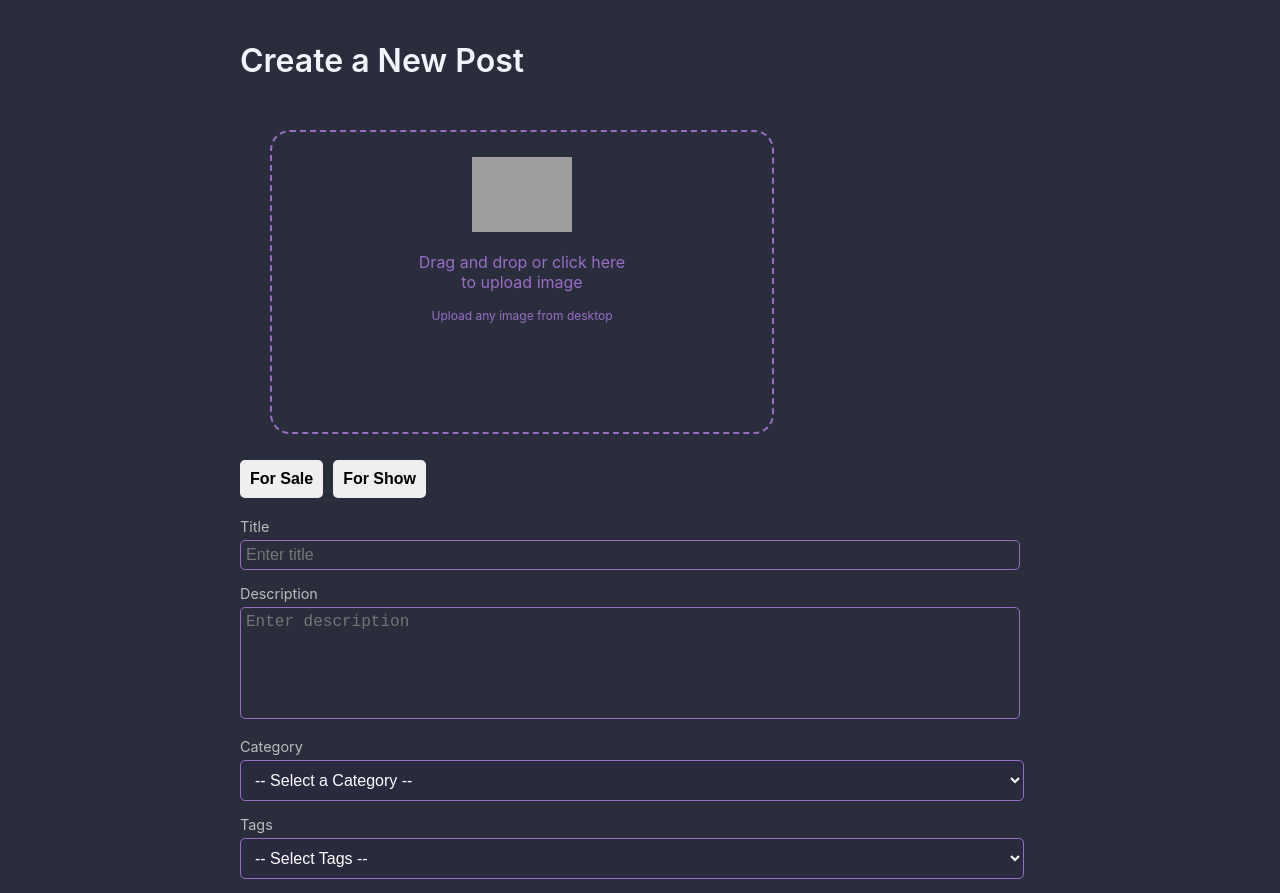
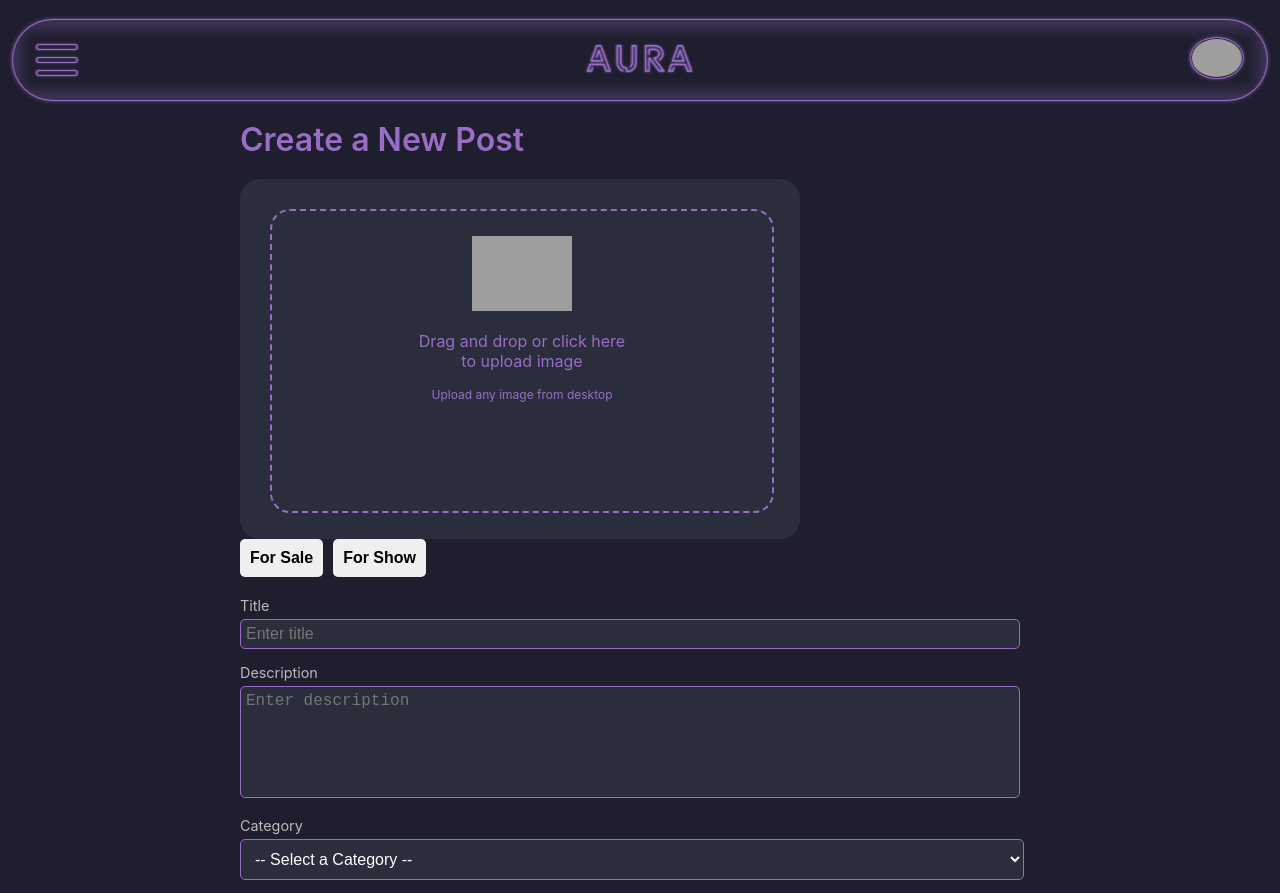
Before and after one commit to Web1-Teams/11am-grp1-repo, a React (Create React App) app in the folder aura/: page /upload in a window 1280 px wide. Shown: the top 893 px of the page. Built offline with nearby package versions, Linux system fonts and the light colour scheme; grey boxes are pictures that could not be loaded.

Commit message:
updata localstorge and dark&light mod

```diff
--- a/aura/src/pages/styles/upload-style.css
+++ b/aura/src/pages/styles/upload-style.css
@@ -1,19 +1,21 @@
 .upload-container {
   margin: 0;
   font-family: 'Inter', sans-serif;
-  background-color: var(--variant);
-  color: var(--light);
+  background-color: var(--bg-color);
+  color: var(--variant);
   padding: 20px;
 }
 .upload-container .container-upload {
   max-width: 800px;
   margin: 0 auto;
+  margin-top: 100px;
 }
 
 .upload-container h1 {
   font-size: 2rem;
   font-weight: 600;
   margin-bottom: 20px;
+  color: #996dc6;
 }
 
 .upload-container .imageUpload{
@@ -22,7 +24,7 @@
   justify-content: space-between;
   align-items: center;
 }
-#drop-area{
+#drop-area-upload{
   width: 500px;
   height: 300px;
   padding: 30px;
@@ -31,19 +33,19 @@
   border-radius: 20px;
   color: #996dc6;
 }
-#img-view{
+#img-view-upload{
   width: 100%;
   height: 100%;
   border-radius: 20px;
-  border: 2px dashed ;
+  border: 2px dashed  ;
   background-position: center;
   background-size: cover;
 }
-#img-view img{
+#img-view-upload img{
   width: 100px;
   margin-top: 25px;
 }
-#img-view span{
+#img-view-upload span{
   display: block;
   font-size: 12px;
   color: #996dc6;
@@ -66,13 +68,13 @@
 }
 
 .upload-container .toggle-buttons .sale {
-  background-color: #4e3dc9;
+  background-color: #996dc6;
   color: #fff;
 }
 
 .upload-container .toggle-buttons .show {
-  background-color:  var(--variant);
-  color: #bbb;
+  background-color:  #996dc6;
+  color: #996dc6;
 }
 .upload-container .form-group1 {
   margin-bottom: 15px;
@@ -126,7 +128,7 @@
   font-size: 1rem;
   border: 1px solid #996dc6;
   border-radius: 5px;
-  background-color: #2a2a3f;
+  background-color: var(--variant);
   color: #fff;
   cursor: pointer;
 }
--- a/aura/src/pages/upload.js
+++ b/aura/src/pages/upload.js
@@ -1,8 +1,11 @@
 import React, { useState, useEffect } from 'react';
+import { useNavigate } from 'react-router-dom';
+import shopItems from '../data/shop-items-data.json';
 import '../pages/styles/upload-style.css'
+import Navbar from '../components/navbar';
 
 
-const CreateNewPost = () => {
+const Upload = () => {
   const [postDetails, setPostDetails] = useState(() => {
     const savedDetails = localStorage.getItem('postDetails');
     return savedDetails
@@ -12,14 +15,25 @@ const CreateNewPost = () => {
           title: '',
           description: '',
           category: '',
-          tags: '',
-          originalOrPrint: '',
           isForSale: false,
           price: '',
         };
   });
 
+  const navigate = useNavigate();
+
   useEffect(() => {
+    return () => {
+      if (postDetails.imagePreview) {
+        URL.revokeObjectURL(postDetails.imagePreview);
+      }
+    };
+  }, [postDetails.imagePreview]);
+
+  useEffect(() => {
+    if (!localStorage.getItem('shopItems')) {
+      localStorage.setItem('shopItems', JSON.stringify(shopItems));
+    }
     localStorage.setItem('postDetails', JSON.stringify(postDetails));
   }, [postDetails]);
 
@@ -67,9 +81,9 @@ const CreateNewPost = () => {
   };
 
   const handlePost = () => {
-    const { title, description, category, originalOrPrint, isForSale, price } = postDetails;
+    const { title, description, category, isForSale, price } = postDetails;
 
-    if (!title || !description || !category || !originalOrPrint) {
+    if (!title || !description || !category) {
       alert('Please fill out all required fields.');
       return;
     }
@@ -79,19 +93,42 @@ const CreateNewPost = () => {
       return;
     }
 
-    localStorage.setItem('postDetails', JSON.stringify(postDetails));
+    const shopItems = JSON.parse(localStorage.getItem('shopItems')) || [];
+    const maxId = shopItems.reduce((max, item) => (item.id > max ? item.id : max), 0);
+    const newId = maxId + 1;
+
+    const newPost = {
+      id: newId,
+      title: postDetails.title,
+      subtitle: '',
+      description: postDetails.description,
+      price: parseFloat(postDetails.price || 0),
+      image: postDetails.imagePreview,
+      category: postDetails.category,
+      isForSale: postDetails.isForSale,
+    };
+
+    const updatedShopItems = [...shopItems, newPost];
+    localStorage.setItem('shopItems', JSON.stringify(updatedShopItems));
     alert('Post details saved successfully!');
+    navigate('/Profile');
   };
 
   return (
-    <div className='upload-container'>
+    <div className="upload-container">
+       <div className="shop-styling"><Navbar IsWithSearch={false} /></div>
       <div className="container-upload">
         <h1>Create a New Post</h1>
 
         <div className="imageUpload">
-        <label htmlFor="input-file" id="drop-area" onDragOver={handleDragOver} onDrop={handleDrop}>
-          <input type="file" accept="image/*" id="input-file" hidden onChange={handleImageUpload}/>
-          <div id="img-view"
+          <label
+            htmlFor="input-file" id="drop-area-upload"
+            onDragOver={handleDragOver}
+            onDrop={handleDrop}>
+            <input type="file" accept="image/*" id="input-file" hidden
+              onChange={handleImageUpload}/>
+            <div
+              id="img-view-upload"
               style={{
                 backgroundImage: postDetails.imagePreview
                   ? `url(${postDetails.imagePreview})`
@@ -100,9 +137,9 @@ const CreateNewPost = () => {
               }}>
               {!postDetails.imagePreview && (
                 <>
-                <img src="https://img.icons8.com/?size=160&id=hAsRCSg99jYz&format=png" alt="Upload Icon" />
+                  <img src="https://img.icons8.com/?size=160&id=hAsRCSg99jYz&format=png"alt="Upload Icon"/>
                   <p>
-                  Drag and drop or click here <br />
+                    Drag and drop or click here <br/>
                     to upload image
                   </p>
                   <span>Upload any image from desktop</span>
@@ -128,20 +165,28 @@ const CreateNewPost = () => {
         {postDetails.isForSale && (
           <div className="form-group1" id="priceGroup">
             <label htmlFor="price">Price</label>
-          <input type="number" id="price" name="price" value={postDetails.price} placeholder="Enter price" onChange={handleInputChange}/>
+            <input type="number" id="price" name="price"
+              value={postDetails.price}
+              placeholder="Enter price"
+              onChange={handleInputChange}/>
           </div>
         )}
 
         <div className="form-group1">
           <label htmlFor="title">Title</label>
-        <input type="text" id="title" name="title" value={postDetails.title} placeholder="Enter title"
+          <input type="text" id="title" name="title"
+            value={postDetails.title}
+            placeholder="Enter title"
             onChange={handleInputChange}/>
         </div>
 
         <div className="form-group1">
           <label htmlFor="description">Description</label>
-        <textarea id="description" name="description" value={postDetails.description} placeholder="Enter description"
-          onChange={handleInputChange}></textarea>
+          <textarea id="description" name="description"
+            value={postDetails.description}
+            placeholder="Enter description"
+            onChange={handleInputChange}
+          ></textarea>
         </div>
 
         <div className="form-group1">
@@ -158,29 +203,7 @@ const CreateNewPost = () => {
           </select>
         </div>
 
-      <div className="form-group1">
-        <label htmlFor="tags">Tags</label>
-        <select id="tags">
-          <option>-- Select Tags --</option>
-          <option>Modern</option>
-          <option>Colorful</option>
-          <option>Nature</option>
-        </select>
-      </div>
-
-      <div className="form-group1">
-        <label htmlFor="originalOrPrint">Original or Print?</label>
-        <select id="originalOrPrint" name="originalOrPrint"
-          value={postDetails.originalOrPrint}
-          onChange={handleInputChange}>
-          <option value="">-- Select an Option --</option>
-          <option value="Original">Original</option>
-          <option value="Print">Print</option>
-        </select>
-      </div>
-
         <div className="post-buttons">
-        <button className="preview">Preview</button>
           <button className="post" onClick={handlePost}>
             Post
           </button>
@@ -190,4 +213,4 @@ const CreateNewPost = () => {
   );
 };
 
-export default CreateNewPost;
+export default Upload;
```
Lines whose indentation alone changed are shown as unchanged.
